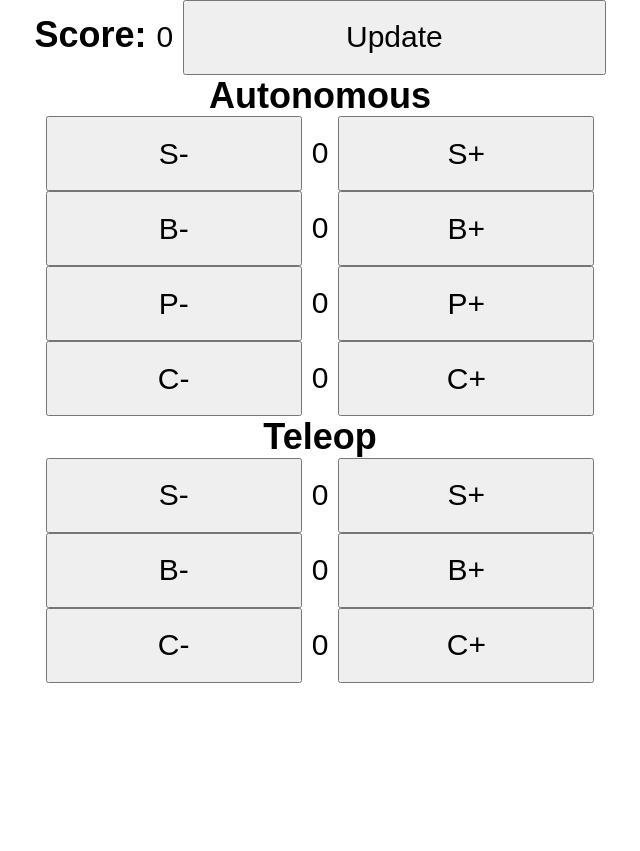
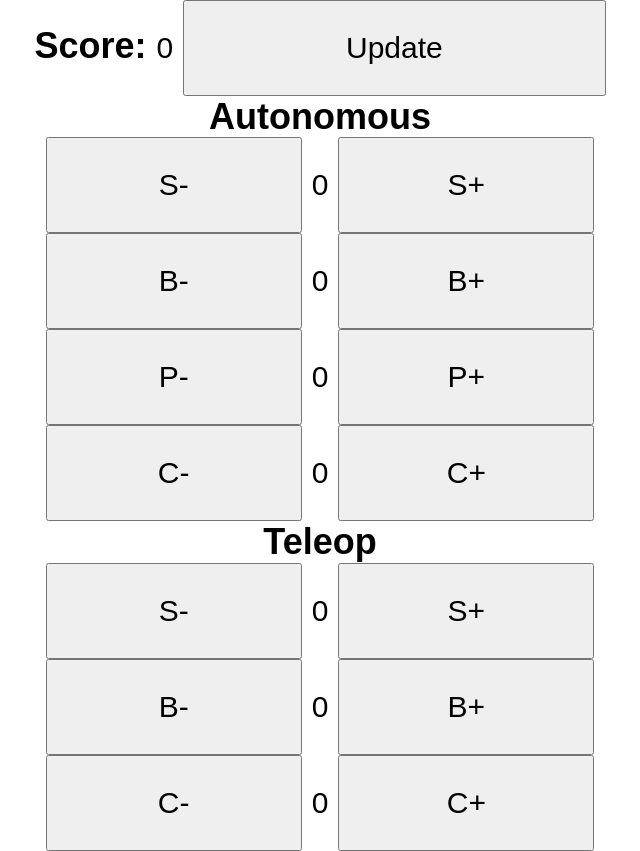
Before and after one commit to SidBhushan/ftc11260.github.io, a plain HTML site: page index.html in a window 1280 px wide. Shown: the whole page, without its empty margins (320-960 px from the left). Before the commit the page ends 800 px from the top, so only its background shows below. Drawn offline with Linux system fonts and the light colour scheme.

Commit message:
% height

```diff
--- a/styles.css
+++ b/styles.css
@@ -5,6 +5,13 @@ html
     text-align: center;
     -webkit-appearance: none;
     border-radius: 0;
+    height: 100%;
+}
+
+
+body
+{
+    height: 100%
 }
 
 span
@@ -15,7 +22,7 @@ span
 button
 {
     width: 20%;
-    height: 75px;
+    height: 12%;
     font-size: 30px;
 }
 
```
